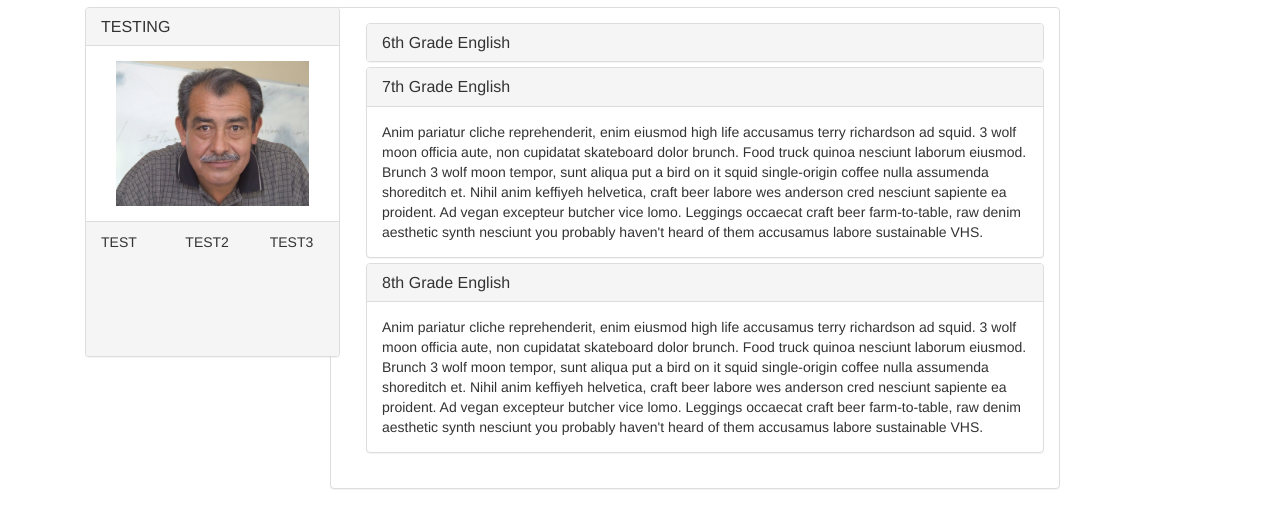
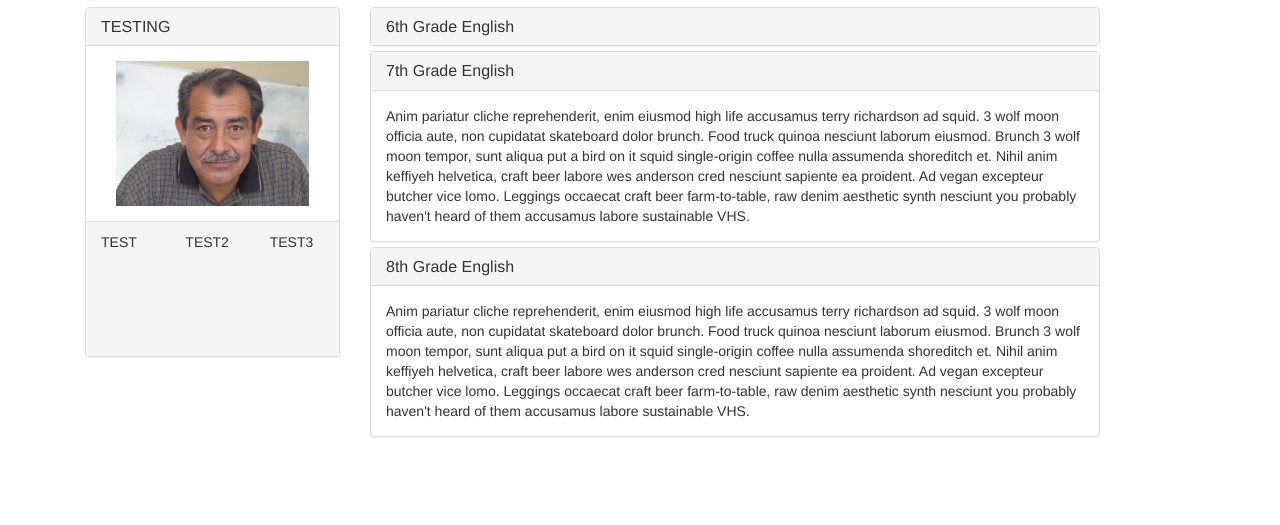
Before and after one commit to dhuangg/summittutoring, a plain HTML site: page middle_english.html in a window 1280 px wide. Shown: the part 123-648 px from the top of the page. Drawn offline with Linux system fonts and the light colour scheme.

Commit message:
Fixed the problem where the course description for english was not responding

```diff
--- a/middle_english.html
+++ b/middle_english.html
@@ -49,13 +49,8 @@
 				</div>
 			</div>
 
-			<div id= "CourseDescription">
-				<div class= "col-md-8">
-					<div class= "panel panel-default">
-						<div class= "panel-body">
-							<div id="coursetext">
 
-								<div class="panel-group" id="accordion" role="tablist" aria-multiselectable="true">
+								<div class="panel-group col-md-8" id="accordion" role="tablist" aria-multiselectable="true">
 								  <div class="panel panel-default">
 								    <div class="panel-heading" role="tab" id="headingOne">
 								      <h4 class="panel-title">
@@ -102,15 +97,8 @@
 
 
 
-							</div>
-						</div>
-					</div>
-				</div>
-			</div>
 
-			<div class= "col-md-4">
 
-			</div>
 
 		</div>
 
```
